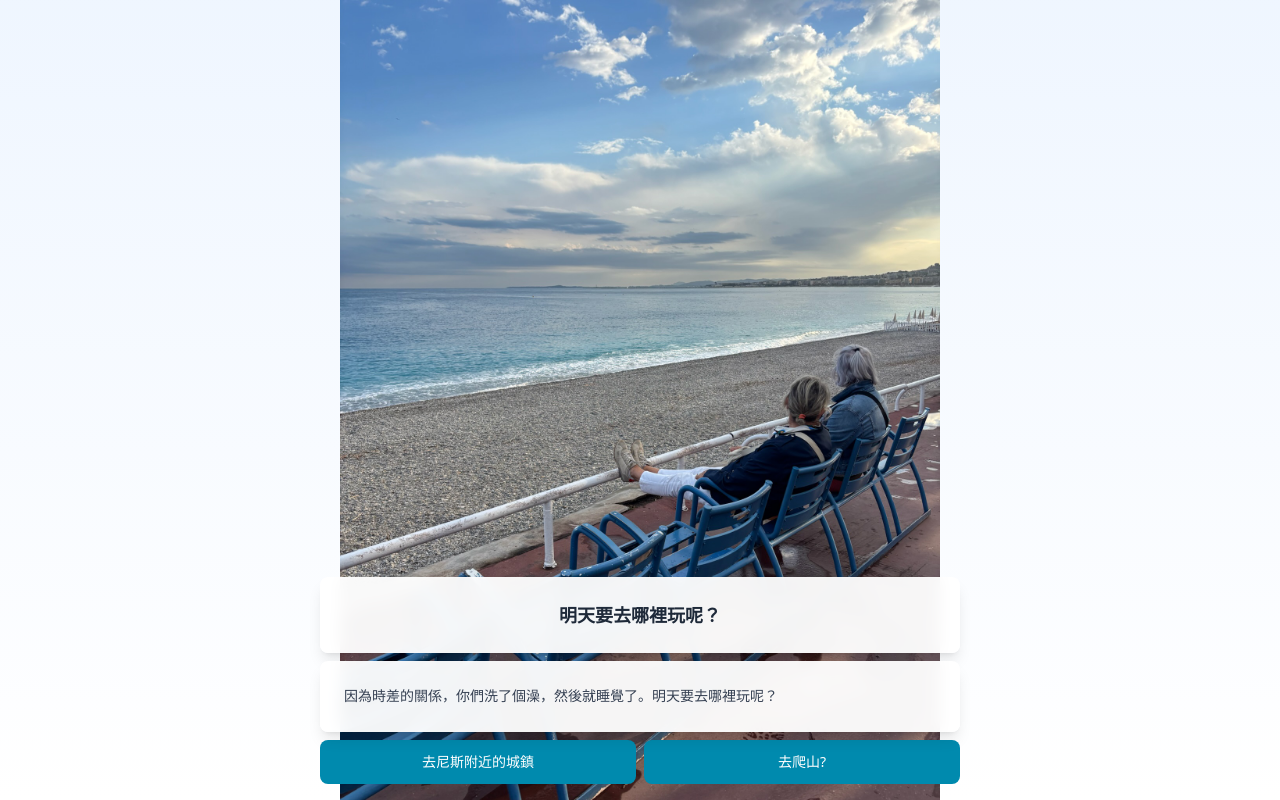
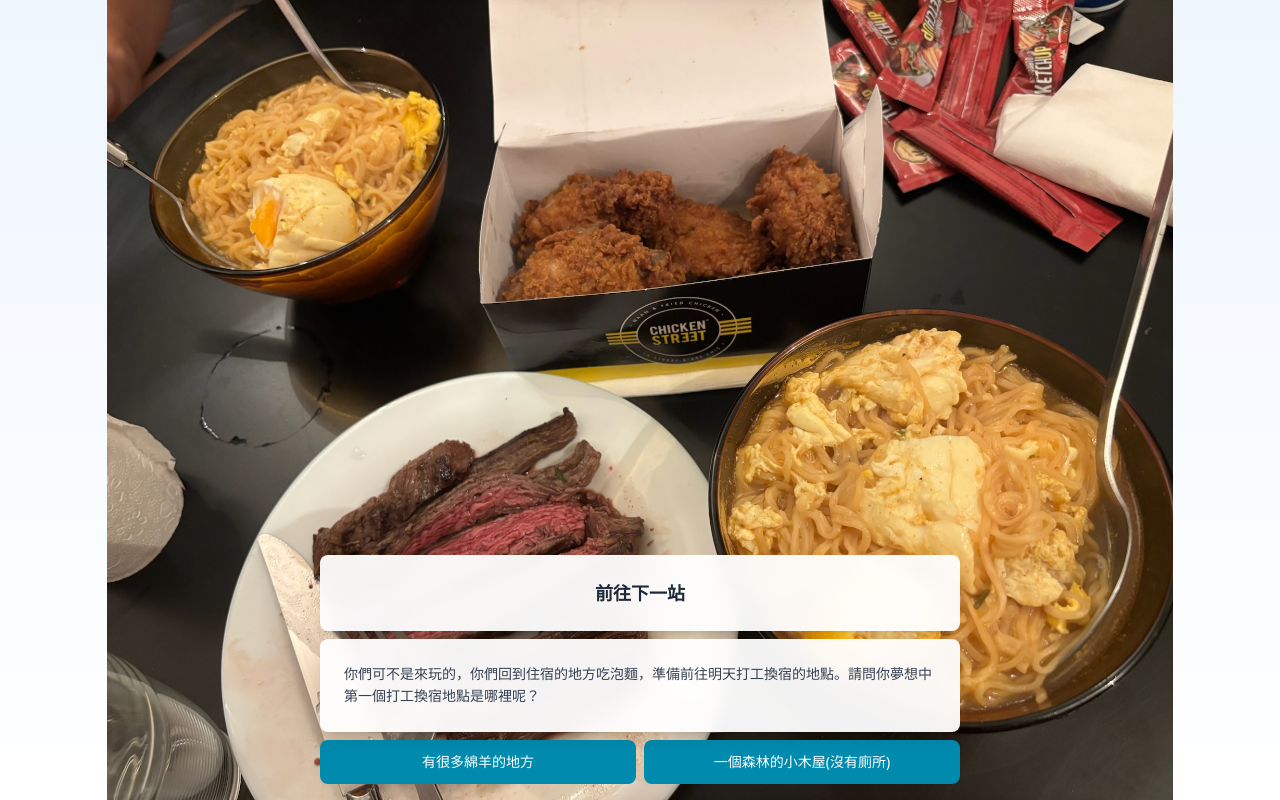
Before and after one commit to liao1018/2025-HBDX, a Vue app: page / in a window 1280 px wide. Built offline with nearby package versions, Linux system fonts and the light colour scheme.

Commit message:
feat: 🎸 4 stage

```diff
--- a/src/data/stages.js
+++ b/src/data/stages.js
@@ -6,170 +6,210 @@
 
 export const stages = {
   // 第1關 - 起始關卡
-  '1': {
-    id: '1',
-    title: '旅程的開始',
-    content: '妳一直有一個夢想，妳希望可以在年輕的時候去看看世界，在世界遙遠的角落體驗新的感受。妳終於下定決心，準備前往夢想中的國度。請問妳會獨自前往，還是希望有男朋友的陪伴呢？',
+  1: {
+    id: "1",
+    title: "旅程的開始",
+    content:
+      "妳一直有一個夢想，妳希望可以在年輕的時候去看看世界，在世界遙遠的角落體驗新的感受。妳終於下定決心，準備前往夢想中的國度。請問妳會獨自前往，還是希望有男朋友的陪伴呢？",
     media: {
-      type: 'image',
-      src: '1.JPG'
+      type: "image",
+      src: "1.JPG",
     },
     choices: [
       {
-        text: '獨自前往',
-        nextStage: '1.1'
+        text: "獨自前往",
+        nextStage: "1.1",
       },
       {
-        text: '有男朋友的陪伴',
-        nextStage: '1.2'
-      }
-    ]
+        text: "有男朋友的陪伴",
+        nextStage: "1.2",
+      },
+    ],
   },
 
-  '1.1': {
-    id: '1.1',
-    title: '妳決定獨自前往',
-    content: '不過上了飛機，妳發現男友坐在妳旁邊。他希望可以一起去，希望可以跟妳一起完成這個旅程。他覺得一切一定都會很好玩，也希望妳在遙遠的地方至少有個人可以依靠。(妳選錯選項了)',
+  1.1: {
+    id: "1.1",
+    title: "妳決定獨自前往",
+    content:
+      "不過上了飛機，妳發現男友坐在妳旁邊。他希望可以一起去，希望可以跟妳一起完成這個旅程。他覺得一切一定都會很好玩，也希望妳在遙遠的地方至少有個人可以依靠。(妳選錯選項了)",
     media: {
-      type: 'image',
-      src: '1.1.JPG'
+      type: "image",
+      src: "1.1.JPG",
     },
     choices: [
       {
-        text: '前往尼斯',
-        nextStage: '2'
-      }
-    ]
+        text: "前往尼斯",
+        nextStage: "2",
+      },
+    ],
   },
 
-  '1.2': {
-    id: '1.2',
-    title: '妳決定跟男友一起前往',
-    content: '他也很希望能夠跟你一起探索這個世界，一起出發吧！',
+  1.2: {
+    id: "1.2",
+    title: "妳決定跟男友一起前往",
+    content: "他也很希望能夠跟你一起探索這個世界，一起出發吧！",
     media: {
-      type: 'video',
-      src: '1.2.MP4'
+      type: "video",
+      src: "1.2.MP4",
     },
     choices: [
       {
-        text: '前往尼斯',
-        nextStage: '2'
-      }
-    ]
+        text: "前往尼斯",
+        nextStage: "2",
+      },
+    ],
   },
 
   // 第2關 - 主線
-  '2': {
-    id: '2',
-    title: '抵達尼斯',
-    content: '終於抵達了尼斯。真的到達法國的時候有一種不真實的感覺。到了尼斯第一件事妳想要做什麼呢？',
+  2: {
+    id: "2",
+    title: "抵達尼斯",
+    content:
+      "終於抵達了尼斯。真的到達法國的時候有一種不真實的感覺。到了尼斯第一件事妳想要做什麼呢？",
     media: {
-      type: 'image',
-      src: '2.JPG'
+      type: "image",
+      src: "2.JPG",
     },
     choices: [
       {
-        text: '馬塞納廣場',
-        nextStage: '2.1'
+        text: "馬塞納廣場",
+        nextStage: "2.1",
       },
       {
-        text: '先吃個海鮮大餐',
-        nextStage: '2.2'
+        text: "先吃個海鮮大餐",
+        nextStage: "2.2",
       },
       {
-        text: '去海邊走走',
-        nextStage: '2.3'
+        text: "去海邊走走",
+        nextStage: "2.3",
       },
-    ]
+    ],
   },
 
-  '2.1': {
-    id: '2.1',
-    title: '馬塞納廣場',
-    content: '你們終於來到了馬塞納廣場，這個是妳在看「離線找真愛」時經常看到的景點，讓妳有一種原來就是這裡啊！的感覺。',
+  2.1: {
+    id: "2.1",
+    title: "馬塞納廣場",
+    content:
+      "你們終於來到了馬塞納廣場，這個是妳在看「離線找真愛」時經常看到的景點，讓妳有一種原來就是這裡啊！的感覺。",
     media: {
-      type: 'image',
-      src: '2.1.JPG'
+      type: "image",
+      src: "2.1.JPG",
     },
     choices: [
       {
-        text: '回飯店休息',
-        nextStage: '3'
-      }
-    ]
+        text: "回飯店休息",
+        nextStage: "3",
+      },
+    ],
   },
 
-  '2.2': {
-    id: '2.2',
-    title: '吃個海鮮大餐',
-    content: '這是你們來到尼斯的第一餐，雖然價格很貴，但義大利麵份量超級大，海鮮也超級新鮮，你們吃的很開心！跟店員結帳的時候也因為要開始練習妳的法文，所以有些緊張。但最後還是完美地做到了！(妳真棒！)',
+  2.2: {
+    id: "2.2",
+    title: "吃個海鮮大餐",
+    content:
+      "這是你們來到尼斯的第一餐，雖然價格很貴，但義大利麵份量超級大，海鮮也超級新鮮，你們吃的很開心！跟店員結帳的時候也因為要開始練習妳的法文，所以有些緊張。但最後還是完美地做到了！(妳真棒！)",
     media: {
-      type: 'image',
-      src: '2.2.JPG'
+      type: "image",
+      src: "2.2.JPG",
     },
     choices: [
       {
-        text: '回飯店休息',
-        nextStage: '3'
-      }
-    ]
+        text: "回飯店休息",
+        nextStage: "3",
+      },
+    ],
   },
-  '2.3': {
-    id: '2.3',
-    title: '去海邊走走',
-    content: '你們終於來到了海邊，這裡的海水超級藍，沙灘也很乾淨，你們在海邊坐著，看看日落！真的看到這一幕的時候，妳感覺到這就是妳出國的原因！(看到妳開心的時候我也很開心)',
+  2.3: {
+    id: "2.3",
+    title: "去海邊走走",
+    content:
+      "你們終於來到了海邊，這裡的海水超級藍，沙灘也很乾淨，你們在海邊坐著，看看日落！真的看到這一幕的時候，妳感覺到這就是妳出國的原因！(看到妳開心的時候我也很開心)",
     media: {
-      type: 'image',
-      src: '2.3.JPG'
+      type: "image",
+      src: "2.3.JPG",
     },
     choices: [
       {
-        text: '回飯店休息',
-        nextStage: '3'
-      }
-    ]
+        text: "回飯店休息",
+        nextStage: "3",
+      },
+    ],
   },
 
-  '3': {
-    id: '3',
-    title: '明天要去哪裡玩呢？',
-    content: '因為時差的關係，你們洗了個澡，然後就睡覺了。明天要去哪裡玩呢？',
+  3: {
+    id: "3",
+    title: "明天要去哪裡玩呢？",
+    content: "因為時差的關係，你們洗了個澡，然後就睡覺了。明天要去哪裡玩呢？",
     media: {
-      type: 'image',
-      src: '3.JPG'
+      type: "image",
+      src: "3.JPG",
     },
     choices: [
       {
-        text: '去尼斯附近的城鎮',
-        nextStage: '3.1'
+        text: "去尼斯附近的城鎮",
+        nextStage: "3.1",
       },
       {
-        text: '去爬山?',
-        nextStage: '3.2'
-      }
-    ]
+        text: "去爬山?",
+        nextStage: "3.2",
+      },
+    ],
   },
 
-  '3.1': {
-    id: '3.1',
-    title: '芒通',
-    content: '你們決定去芒通，這裡的聖米歇爾階梯超夢幻!!後面還看得到海超級美!!希望妳在芒通玩得開心!!',
+  3.1: {
+    id: "3.1",
+    title: "芒通",
+    content:
+      "你們決定去芒通，這裡的聖米歇爾階梯超夢幻!!後面還看得到海超級美!!希望妳在芒通玩得開心!!",
     media: {
-      type: 'image',
-      src: '3.1.JPG'
+      type: "image",
+      src: "3.1.JPG",
     },
+    choices: [
+      {
+        text: "下一站",
+        nextStage: "4",
+      },
+    ],
   },
 
-  '3.2': {
-    id: '3.2',
-    title: '城堡山公園',
-    content: '你們決定去城堡山公園，爬山爬了一陣子，但是看到上面的景色，老城區配上海景，就覺得太直得了！(只要旁邊沒有一堆小朋友就好了)',
+  3.2: {
+    id: "3.2",
+    title: "城堡山公園",
+    content:
+      "你們決定去城堡山公園，爬山爬了一陣子，但是看到上面的景色，老城區配上海景，就覺得太直得了！(只要旁邊沒有一堆小朋友就好了)",
     media: {
-      type: 'image',
-      src: '3.2.JPG'
+      type: "image",
+      src: "3.2.JPG",
     },
+    choices: [
+      {
+        text: "下一站",
+        nextStage: "4",
+      },
+    ],
   },
-}
+
+  4: {
+    id: "4",
+    title: "前往下一站",
+    content: "你們可不是來玩的，你們回到住宿的地方吃泡麵，準備前往明天打工換宿的地點。請問你夢想中第一個打工換宿地點是哪裡呢？",
+    media: {
+      type: "image",
+      src: "4.JPG",
+    },
+    choices: [
+      {
+        text: "有很多綿羊的地方",
+        nextStage: "5",
+      },
+      {
+        text: "一個森林的小木屋(沒有廁所)",
+        nextStage: "5",
+      },
+    ],
+  },
+};
 
 /**
  * 獲取關卡數據
@@ -177,7 +217,7 @@ export const stages = {
  * @returns {Object|null} 關卡數據
  */
 export function getStage(stageId) {
-  return stages[stageId] || null
+  return stages[stageId] || null;
 }
 
 /**
@@ -185,5 +225,5 @@ export function getStage(stageId) {
  * @returns {string} 起始關卡 ID
  */
 export function getStartStage() {
-  return '3'
+  return "4";
 }
```
Also changed, not shown: src/assets/images/4.JPG (added).
